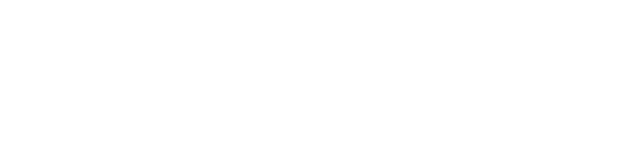
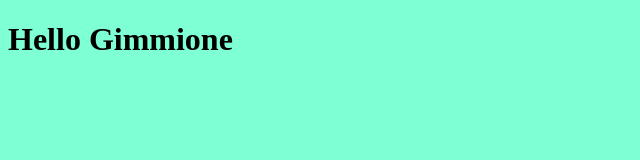
Before and after one commit to cartman1978/Javascript-image-slider, a plain HTML site: page index.html in a window 1280 px wide. Shown: the whole page, without its empty margins (0-640 px from the left). Drawn offline with Linux system fonts and the light colour scheme.

Commit message:
added style.css and app.js files

```diff
--- a/index.html
+++ b/index.html
@@ -4,8 +4,11 @@
     <meta charset="UTF-8">
     <meta name="viewport" content="width=device-width, initial-scale=1.0">
     <title>Image slider effect</title>
+    <link rel="stylesheet" href="style.css">
 </head>
 <body>
+   <h1>Hello Gimmione</h1>
 
+    <script src="app.js"></script>
 </body>
 </html>
--- a/style.css
+++ b/style.css
@@ -0,0 +1,3 @@
+body {
+    background-color: aquamarine;
+}
```
